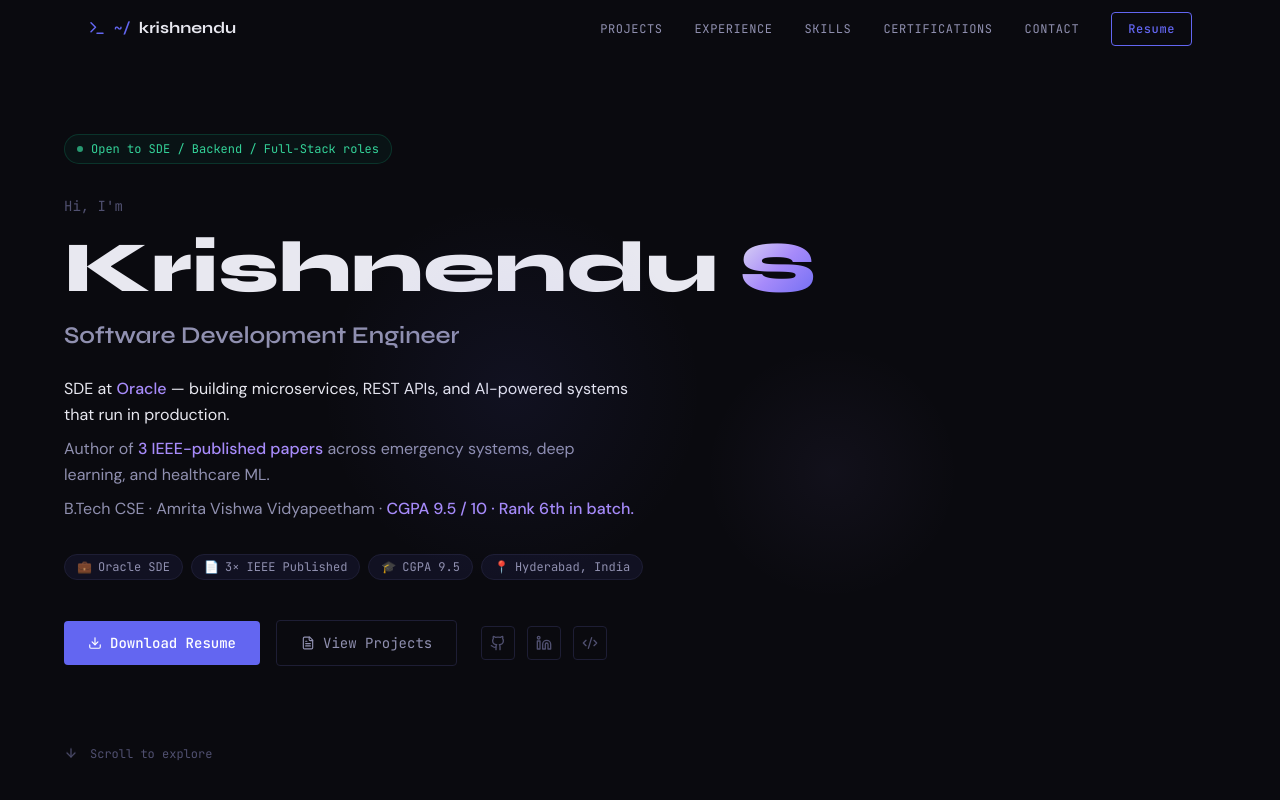
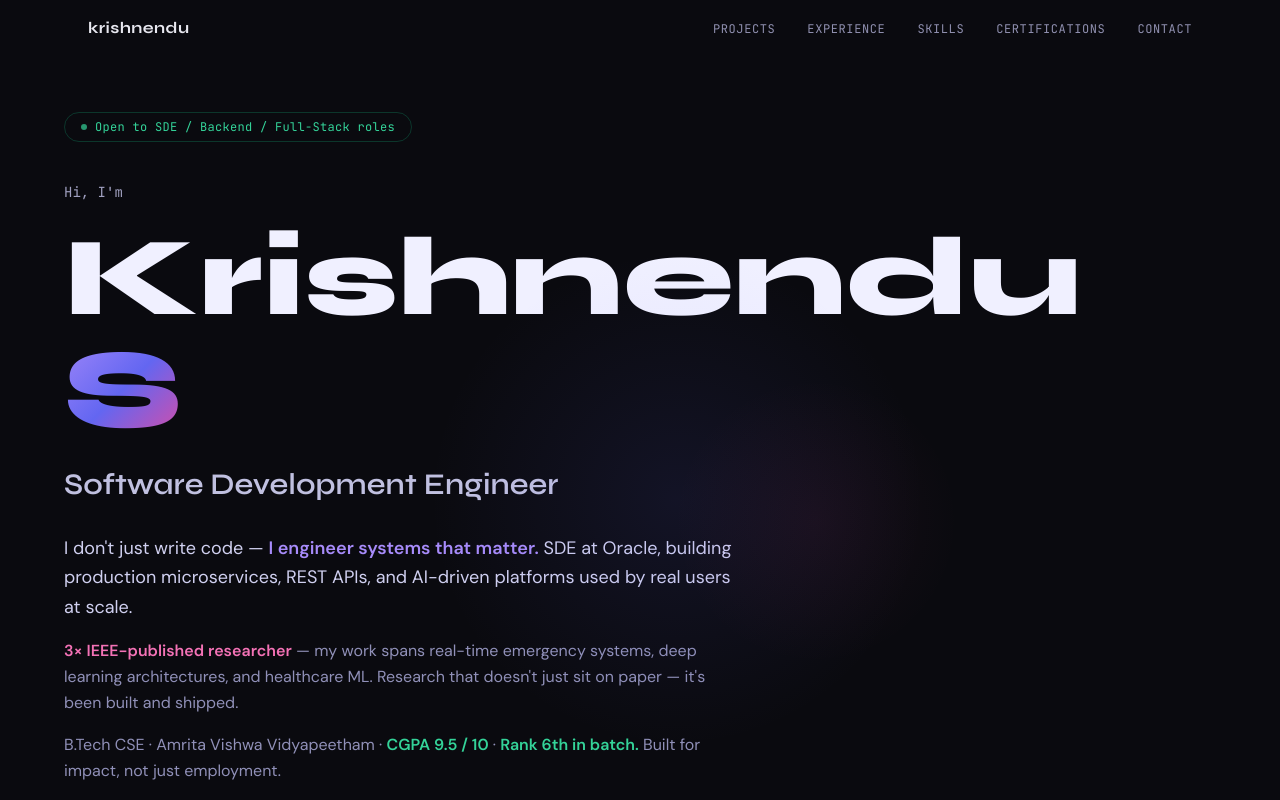
Before and after one commit to KRISHNENDU-S/krishnendu-portfolio, a Next.js app: page / in a window 1280 px wide. Shown: the top 800 px of the page. Built offline with nearby package versions, Linux system fonts and the light colour scheme.

Commit message:
profile section updated

```diff
--- a/components/Navbar.tsx
+++ b/components/Navbar.tsx
@@ -2,7 +2,7 @@
 
 import { useState, useEffect } from "react";
 import Link from "next/link";
-import { Menu, X, Terminal } from "lucide-react";
+import { Menu, X } from "lucide-react";
 import { siteConfig } from "@/lib/config";
 
 const navLinks = [
@@ -34,43 +34,26 @@ export default function Navbar() {
       }`}
     >
       <nav className="max-w-6xl mx-auto px-6 py-4 flex items-center justify-between">
-        {/* Logo */}
+        {/* Logo — name only, no icon */}
         <Link
           href="/"
-          className="flex items-center gap-2 font-display font-bold text-lg text-text-primary hover:text-accent-secondary transition-colors"
+          className="font-display font-bold text-base text-text-primary hover:text-accent-secondary transition-colors tracking-wide"
         >
-          <Terminal
-            size={18}
-            className="text-accent-primary"
-            aria-hidden="true"
-          />
-          <span className="font-mono text-sm text-accent-primary">~/</span>
-          <span className="font-display text-base">
-            {siteConfig.name.split(" ")[0].toLowerCase()}
-          </span>
+          {siteConfig.name.split(" ")[0].toLowerCase()}
         </Link>
 
-        {/* Desktop Nav */}
+        {/* Desktop Nav — links only, no Resume button */}
         <ul className="hidden md:flex items-center gap-8">
           {navLinks.map((link) => (
             <li key={link.href}>
               <Link
                 href={link.href}
-                className="font-mono text-xs text-text-secondary hover:text-text-primary transition-colors tracking-wider uppercase"
+                className="font-mono text-xs text-text-secondary hover:text-white transition-colors tracking-wider uppercase"
               >
                 {link.label}
               </Link>
             </li>
           ))}
-          <li>
-            <a
-              href={siteConfig.resumeUrl}
-              download
-              className="px-4 py-2 text-xs font-mono font-medium border border-accent-primary text-accent-primary rounded hover:bg-accent-primary hover:text-white transition-all duration-200 tracking-wider"
-            >
-              Resume
-            </a>
-          </li>
         </ul>
 
         {/* Mobile Toggle */}
@@ -99,15 +82,6 @@ export default function Navbar() {
                 </Link>
               </li>
             ))}
-            <li className="pt-2">
-              <a
-                href={siteConfig.resumeUrl}
-                download
-                className="inline-block px-4 py-2 text-xs font-mono border border-accent-primary text-accent-primary rounded hover:bg-accent-primary hover:text-white transition-all duration-200"
-              >
-                Download Resume
-              </a>
-            </li>
           </ul>
         </div>
       )}
--- a/components/sections/Hero.tsx
+++ b/components/sections/Hero.tsx
@@ -1,69 +1,91 @@
-import Link from "next/link";
-import { Github, Linkedin, Download, ArrowDown, Code2, FileText } from "lucide-react";
+import { Github, Linkedin, Code2 } from "lucide-react";
 import { siteConfig } from "@/lib/config";
 
 export default function Hero() {
   return (
     <section className="relative min-h-screen flex items-center px-6 overflow-hidden">
+
+      {/* Background glow orbs */}
       <div
-        className="absolute top-1/4 left-1/4 w-96 h-96 rounded-full pointer-events-none"
-        style={{ background: "radial-gradient(circle, rgba(99, 102, 241, 0.08) 0%, transparent 70%)" }}
+        className="absolute top-1/4 left-1/3 w-[500px] h-[500px] rounded-full pointer-events-none"
+        style={{ background: "radial-gradient(circle, rgba(99,102,241,0.10) 0%, transparent 70%)" }}
         aria-hidden="true"
       />
       <div
-        className="absolute bottom-1/4 right-1/4 w-64 h-64 rounded-full pointer-events-none"
-        style={{ background: "radial-gradient(circle, rgba(167, 139, 250, 0.05) 0%, transparent 70%)" }}
+        className="absolute bottom-1/3 right-1/4 w-72 h-72 rounded-full pointer-events-none"
+        style={{ background: "radial-gradient(circle, rgba(236,72,153,0.06) 0%, transparent 70%)" }}
         aria-hidden="true"
       />
 
-      <div className="max-w-6xl mx-auto w-full pt-24">
-        <div className="max-w-3xl">
+      <div className="max-w-6xl mx-auto w-full pt-28 pb-16">
+        <div className="max-w-4xl">
 
-          {/* Status */}
+          {/* Availability pill */}
           {siteConfig.availableForWork && (
-            <div className="inline-flex items-center gap-2 px-3 py-1.5 rounded-full border border-emerald-500/20 bg-emerald-500/5 mb-8">
+            <div className="inline-flex items-center gap-2 px-4 py-1.5 rounded-full border border-emerald-500/25 bg-emerald-500/8 mb-10">
               <span className="w-1.5 h-1.5 rounded-full bg-emerald-400 animate-pulse" aria-hidden="true" />
-              <span className="font-mono text-xs text-emerald-400">
+              <span className="font-mono text-xs text-emerald-400 tracking-wide">
                 Open to SDE / Backend / Full-Stack roles
               </span>
             </div>
           )}
 
-          <p className="font-mono text-sm text-text-muted mb-4">Hi, I&apos;m</p>
+          {/* Greeting */}
+          <p className="font-mono text-sm mb-5" style={{ color: "#a0a0c0" }}>
+            Hi, I&apos;m
+          </p>
 
-          <h1 className="font-display font-extrabold text-5xl md:text-7xl text-text-primary leading-none mb-4">
-            <span>Krishnendu </span>
-            <span className="text-gradient">S</span>
+          {/* Name */}
+          <h1 className="font-display font-extrabold leading-none mb-5" style={{ fontSize: "clamp(3.5rem, 9vw, 7rem)" }}>
+            <span style={{ color: "#f0f0ff" }}>Krishnendu </span>
+            <span style={{
+              background: "linear-gradient(135deg, #a78bfa 0%, #6366f1 50%, #ec4899 100%)",
+              WebkitBackgroundClip: "text",
+              WebkitTextFillColor: "transparent",
+              backgroundClip: "text"
+            }}>S</span>
           </h1>
 
-          <p className="font-display text-xl md:text-2xl text-text-secondary mb-6">
-            {siteConfig.role}
+          {/* Role */}
+          <p className="font-display font-semibold text-2xl md:text-3xl mb-8" style={{ color: "#c0c0e0" }}>
+            Software Development Engineer
           </p>
 
-          {/* Strengthened description — 3 punchy lines */}
-          <div className="flex flex-col gap-2 mb-8 max-w-xl">
-            <p className="text-base text-text-primary leading-relaxed">
-              SDE at <span className="text-accent-secondary font-medium">Oracle</span> — building microservices, REST APIs, and AI-powered systems that run in production.
+          {/* Punchy 3-line description */}
+          <div className="flex flex-col gap-4 mb-10 max-w-2xl">
+            <p className="text-lg leading-relaxed font-sans" style={{ color: "#d0d0f0" }}>
+              I don&apos;t just write code —{" "}
+              <span style={{ color: "#a78bfa", fontWeight: 600 }}>I engineer systems that matter.</span>{" "}
+              SDE at Oracle, building production microservices, REST APIs, and AI-driven platforms used by real users at scale.
             </p>
-            <p className="text-base text-text-secondary leading-relaxed">
-              Author of <span className="text-accent-secondary font-medium">3 IEEE-published papers</span> across emergency systems, deep learning, and healthcare ML.
+            <p className="text-base leading-relaxed font-sans" style={{ color: "#9090b8" }}>
+              <span style={{ color: "#f472b6", fontWeight: 600 }}>3× IEEE-published researcher</span> — my work spans real-time emergency systems, deep learning architectures, and healthcare ML. Research that doesn&apos;t just sit on paper — it&apos;s been built and shipped.
             </p>
-            <p className="text-base text-text-secondary leading-relaxed">
-              B.Tech CSE · Amrita Vishwa Vidyapeetham · <span className="text-accent-secondary font-medium">CGPA 9.5 / 10 · Rank 6th in batch.</span>
+            <p className="text-base leading-relaxed font-sans" style={{ color: "#9090b8" }}>
+              B.Tech CSE · Amrita Vishwa Vidyapeetham ·{" "}
+              <span style={{ color: "#34d399", fontWeight: 600 }}>CGPA 9.5 / 10</span>
+              {" "}·{" "}
+              <span style={{ color: "#34d399", fontWeight: 600 }}>Rank 6th in batch.</span>{" "}
+              Built for impact, not just employment.
             </p>
           </div>
 
-          {/* Quick stat pills */}
-          <div className="flex flex-wrap gap-2 mb-10">
+          {/* Stat pills */}
+          <div className="flex flex-wrap gap-2.5 mb-10">
             {[
-              { label: "Oracle SDE", icon: "💼" },
-              { label: "3× IEEE Published", icon: "📄" },
-              { label: "CGPA 9.5", icon: "🎓" },
-              { label: "Hyderabad, India", icon: "📍" },
+              { label: "Oracle SDE", icon: "💼", color: "#fbbf24" },
+              { label: "3× IEEE Published", icon: "📄", color: "#a78bfa" },
+              { label: "CGPA 9.5 / 10", icon: "🎓", color: "#34d399" },
+              { label: "Hyderabad, India", icon: "📍", color: "#60a5fa" },
             ].map((stat) => (
               <span
                 key={stat.label}
-                className="inline-flex items-center gap-1.5 px-3 py-1 rounded-full border border-bg-border bg-bg-card font-mono text-xs text-text-secondary"
+                className="inline-flex items-center gap-2 px-4 py-1.5 rounded-full font-mono text-xs font-medium"
+                style={{
+                  border: `1px solid ${stat.color}30`,
+                  background: `${stat.color}0d`,
+                  color: stat.color,
+                }}
               >
                 <span>{stat.icon}</span>
                 {stat.label}
@@ -71,45 +93,37 @@ export default function Hero() {
             ))}
           </div>
 
-          {/* CTAs */}
-          <div className="flex flex-wrap items-center gap-4">
+          {/* Social icons — kept */}
+          <div className="flex items-center gap-3">
             <a
-              href={siteConfig.resumeUrl}
-              download
-              className="inline-flex items-center gap-2 px-6 py-3 bg-accent-primary text-white text-sm font-mono font-medium rounded hover:bg-indigo-500 transition-colors"
+              href={siteConfig.github}
+              target="_blank"
+              rel="noopener noreferrer"
+              className="p-2.5 rounded-lg border border-bg-border text-text-muted hover:text-white hover:border-accent-primary/50 transition-all"
+              aria-label="GitHub"
             >
-              <Download size={14} />
-              Download Resume
+              <Github size={18} />
             </a>
-
-            <Link
-              href="#projects"
-              className="inline-flex items-center gap-2 px-6 py-3 border border-bg-border text-text-secondary text-sm font-mono rounded hover:border-accent-primary hover:text-text-primary transition-all"
+            <a
+              href={siteConfig.linkedin}
+              target="_blank"
+              rel="noopener noreferrer"
+              className="p-2.5 rounded-lg border border-bg-border text-text-muted hover:text-white hover:border-accent-primary/50 transition-all"
+              aria-label="LinkedIn"
             >
-              <FileText size={14} />
-              View Projects
-            </Link>
-
-            <div className="flex items-center gap-3 ml-2">
-              <a href={siteConfig.github} target="_blank" rel="noopener noreferrer"
-                className="p-2 text-text-muted hover:text-text-primary border border-bg-border rounded hover:border-accent-primary/40 transition-colors" aria-label="GitHub">
-                <Github size={16} />
-              </a>
-              <a href={siteConfig.linkedin} target="_blank" rel="noopener noreferrer"
-                className="p-2 text-text-muted hover:text-text-primary border border-bg-border rounded hover:border-accent-primary/40 transition-colors" aria-label="LinkedIn">
-                <Linkedin size={16} />
-              </a>
-              <a href={siteConfig.leetcode} target="_blank" rel="noopener noreferrer"
-                className="p-2 text-text-muted hover:text-text-primary border border-bg-border rounded hover:border-accent-primary/40 transition-colors" aria-label="LeetCode">
-                <Code2 size={16} />
-              </a>
-            </div>
+              <Linkedin size={18} />
+            </a>
+            <a
+              href={siteConfig.leetcode}
+              target="_blank"
+              rel="noopener noreferrer"
+              className="p-2.5 rounded-lg border border-bg-border text-text-muted hover:text-white hover:border-accent-primary/50 transition-all"
+              aria-label="LeetCode"
+            >
+              <Code2 size={18} />
+            </a>
           </div>
 
-          <div className="mt-20 flex items-center gap-3 text-text-muted">
-            <ArrowDown size={14} className="animate-bounce" aria-hidden="true" />
-            <span className="font-mono text-xs">Scroll to explore</span>
-          </div>
         </div>
       </div>
     </section>
```
